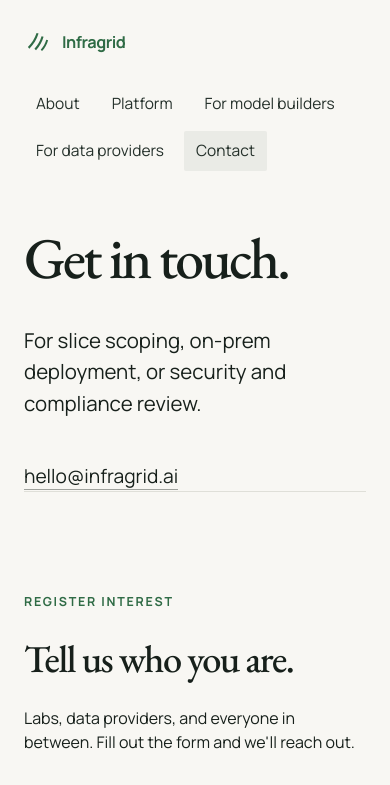
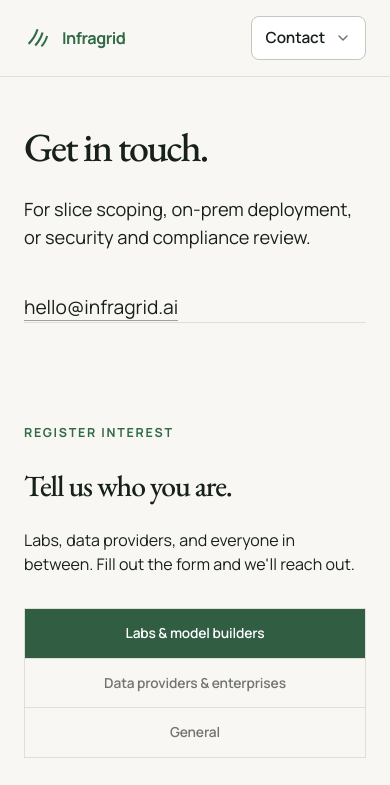
Before and after one commit to Infragrid-AI/website, a Next.js app: page /contact in a window 390 px wide. Shown: the top 785 px of the page. Built offline with nearby package versions, Linux system fonts and the light colour scheme.

Commit message:
support mobile

```diff
--- a/app/globals.css
+++ b/app/globals.css
@@ -82,6 +82,9 @@ button, input, select, textarea { font: inherit; color: inherit; }
   grid-template-columns: 280px minmax(0, 1fr);
   min-height: calc(100vh - 360px);
 }
+/* Let grid items shrink below their content's intrinsic width so wide
+   children (e.g. the marquee track) can't blow the layout past the viewport. */
+.site-shell > * { min-width: 0; }
 
 /* ================================================================
    Sidebar
@@ -124,6 +127,99 @@ button, input, select, textarea { font: inherit; color: inherit; }
 }
 .sidebar-link:hover { background: rgba(23, 32, 27, 0.04); }
 .sidebar-link.is-active { background: rgba(23, 32, 27, 0.06); }
+
+/* Mobile nav dropdown — hidden on desktop, shown ≤860px */
+.nav-dropdown { display: none; position: relative; }
+
+.nav-dropdown-trigger {
+  display: inline-flex;
+  align-items: center;
+  gap: 10px;
+  min-height: 44px;
+  padding: 8px 14px;
+  font-family: var(--font-sans);
+  font-size: 0.96rem;
+  font-weight: 600;
+  letter-spacing: -0.01em;
+  color: var(--fg);
+  background: var(--bg-elev);
+  border: 1px solid var(--line-strong);
+  border-radius: 8px;
+  cursor: pointer;
+  transition: border-color var(--dur-fast) var(--ease-std),
+    box-shadow var(--dur-fast) var(--ease-std),
+    background var(--dur-fast) var(--ease-std);
+}
+.nav-dropdown-trigger:hover { border-color: var(--fg-muted); }
+.nav-dropdown-trigger:focus-visible {
+  outline: none;
+  border-color: var(--brand);
+  box-shadow: 0 0 0 3px color-mix(in oklab, #2f6b45 16%, transparent);
+}
+.nav-dropdown.is-open .nav-dropdown-trigger {
+  border-color: var(--brand);
+  background: var(--bg);
+}
+.nav-dropdown-current { line-height: 1; }
+.nav-dropdown-chevron {
+  color: var(--fg-muted);
+  transition: transform var(--dur-normal) var(--ease-std);
+}
+.nav-dropdown.is-open .nav-dropdown-chevron {
+  transform: rotate(180deg);
+  color: var(--brand);
+}
+
+.nav-dropdown-menu {
+  position: absolute;
+  top: calc(100% + 8px);
+  right: 0;
+  z-index: 50;
+  min-width: 232px;
+  max-width: calc(100vw - 48px);
+  margin: 0;
+  padding: 6px;
+  list-style: none;
+  background: var(--bg-elev);
+  border: 1px solid var(--line);
+  border-radius: 12px;
+  box-shadow:
+    0 4px 12px rgba(23, 32, 27, 0.06),
+    0 12px 32px rgba(23, 32, 27, 0.12);
+  transform-origin: top right;
+  animation: nav-dropdown-in 160ms var(--ease-std);
+}
+@keyframes nav-dropdown-in {
+  from { opacity: 0; transform: translateY(-6px) scale(0.98); }
+  to   { opacity: 1; transform: translateY(0) scale(1); }
+}
+
+.nav-dropdown-item {
+  display: flex;
+  align-items: center;
+  justify-content: space-between;
+  gap: 12px;
+  padding: 12px 14px;
+  border-radius: 8px;
+  font-size: 1rem;
+  font-weight: 500;
+  color: var(--fg);
+  transition: background var(--dur-fast) var(--ease-std),
+    color var(--dur-fast) var(--ease-std);
+}
+.nav-dropdown-item:hover { background: rgba(23, 32, 27, 0.05); }
+.nav-dropdown-item:active { background: rgba(23, 32, 27, 0.08); }
+.nav-dropdown-item.is-active {
+  color: var(--brand-deep);
+  font-weight: 600;
+  background: var(--brand-tint);
+}
+.nav-dropdown-item.is-active svg { color: var(--brand); }
+
+@media (prefers-reduced-motion: reduce) {
+  .nav-dropdown-menu { animation: none; }
+  .nav-dropdown-chevron { transition: none; }
+}
 
 
 .sidebar-foot {
@@ -839,9 +935,18 @@ p.lede {
 }
 
 @media (max-width: 860px) {
-  .site-shell { grid-template-columns: 1fr; }
-  .sidebar { position: static; padding: 28px 24px 8px; }
-  .sidebar-nav { display: flex; flex-wrap: wrap; gap: 8px; margin-top: 22px; }
+  .site-shell { grid-template-columns: minmax(0, 1fr); }
+  .sidebar {
+    position: static;
+    display: flex;
+    align-items: center;
+    justify-content: space-between;
+    gap: 16px;
+    padding: 16px 24px;
+    border-bottom: 1px solid var(--line);
+  }
+  .sidebar-nav { display: none; }
+  .nav-dropdown { display: block; }
   .sidebar-foot { display: none; }
   .page { padding: 28px 24px 64px; }
   .layers, .team { grid-template-columns: 1fr; }
@@ -849,4 +954,16 @@ p.lede {
   .footer-columns { gap: 32px; grid-template-columns: repeat(2, 1fr); }
   .cta-band { padding: 36px 28px; margin-top: 56px; }
   .cta-band .h { font-size: 1.8rem; }
+
+  /* Scale display type so long words fit narrow screens */
+  .h-display { font-size: clamp(2.5rem, 9vw, 3.6rem); }
+  .h-section { font-size: clamp(1.85rem, 6vw, 2.4rem); }
+  .hero .h-display { margin-bottom: 28px; }
+  p.lede { font-size: 1.14rem; }
 }
+
+/* Safety: never allow horizontal scroll on small screens */
+@media (max-width: 860px) {
+  html, body { overflow-x: hidden; }
+  .h-display, .h-section, .h { overflow-wrap: break-word; }
+}
--- a/components/Sidebar.tsx
+++ b/components/Sidebar.tsx
@@ -1,5 +1,6 @@
 "use client";
 
+import { useEffect, useRef, useState } from "react";
 import Link from "next/link";
 import { usePathname } from "next/navigation";
 import { InfragridLogo } from "./InfragridLogo";
@@ -11,6 +12,94 @@ const navLinks = [
   ...SEGMENT_NAV.map(({ label, href }) => ({ href, label })),
   { href: "/contact", label: "Contact" },
 ];
+
+function NavDropdown({ pathname }: { pathname: string }) {
+  const [open, setOpen] = useState(false);
+  const dropdownRef = useRef<HTMLDivElement>(null);
+  const currentLabel =
+    navLinks.find(({ href }) => href === pathname)?.label ?? "Menu";
+
+  // Close on outside click or Escape. (Route-change reset is handled by the
+  // key={pathname} remount in Sidebar, so no setState-in-effect is needed.)
+  useEffect(() => {
+    if (!open) return;
+    const onDown = (e: MouseEvent) => {
+      if (!dropdownRef.current?.contains(e.target as Node)) setOpen(false);
+    };
+    const onKey = (e: KeyboardEvent) => e.key === "Escape" && setOpen(false);
+    document.addEventListener("mousedown", onDown);
+    document.addEventListener("keydown", onKey);
+    return () => {
+      document.removeEventListener("mousedown", onDown);
+      document.removeEventListener("keydown", onKey);
+    };
+  }, [open]);
+
+  return (
+    <div className={`nav-dropdown${open ? " is-open" : ""}`} ref={dropdownRef}>
+      <button
+        type="button"
+        className="nav-dropdown-trigger"
+        aria-haspopup="menu"
+        aria-expanded={open}
+        aria-label="Navigation menu"
+        onClick={() => setOpen((v) => !v)}
+      >
+        <span className="nav-dropdown-current">{currentLabel}</span>
+        <svg
+          className="nav-dropdown-chevron"
+          viewBox="0 0 24 24"
+          width="16"
+          height="16"
+          fill="none"
+          stroke="currentColor"
+          strokeWidth="2.25"
+          strokeLinecap="round"
+          strokeLinejoin="round"
+          aria-hidden="true"
+        >
+          <polyline points="6 9 12 15 18 9" />
+        </svg>
+      </button>
+
+      {open && (
+        <ul className="nav-dropdown-menu" role="menu">
+          {navLinks.map(({ href, label }) => {
+            const isActive = pathname === href;
+            return (
+              <li key={href} role="none">
+                <Link
+                  href={href}
+                  role="menuitem"
+                  className={`nav-dropdown-item${isActive ? " is-active" : ""}`}
+                  aria-current={isActive ? "page" : undefined}
+                  onClick={() => setOpen(false)}
+                >
+                  <span>{label}</span>
+                  {isActive && (
+                    <svg
+                      viewBox="0 0 24 24"
+                      width="16"
+                      height="16"
+                      fill="none"
+                      stroke="currentColor"
+                      strokeWidth="2.5"
+                      strokeLinecap="round"
+                      strokeLinejoin="round"
+                      aria-hidden="true"
+                    >
+                      <polyline points="20 6 9 17 4 12" />
+                    </svg>
+                  )}
+                </Link>
+              </li>
+            );
+          })}
+        </ul>
+      )}
+    </div>
+  );
+}
 
 export function Sidebar() {
   const pathname = usePathname();
@@ -24,6 +113,10 @@ export function Sidebar() {
         <span className="brand-name">Infragrid</span>
       </Link>
 
+      {/* Mobile: custom dropdown menu (remounts per route to reset open state) */}
+      <NavDropdown key={pathname} pathname={pathname} />
+
+      {/* Desktop: link list */}
       <nav className="sidebar-nav">
         {navLinks.map(({ href, label }) => {
           const isActive = pathname === href;
```
